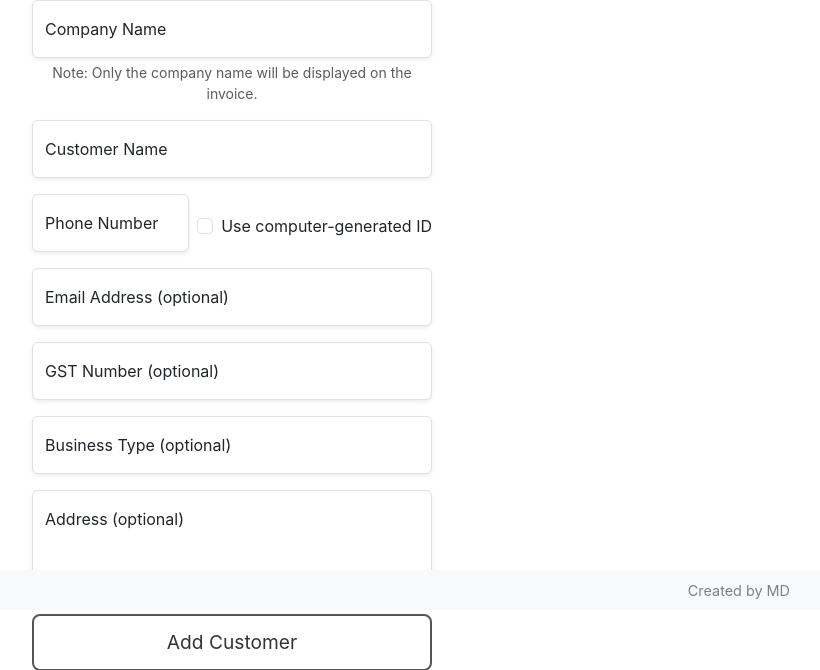
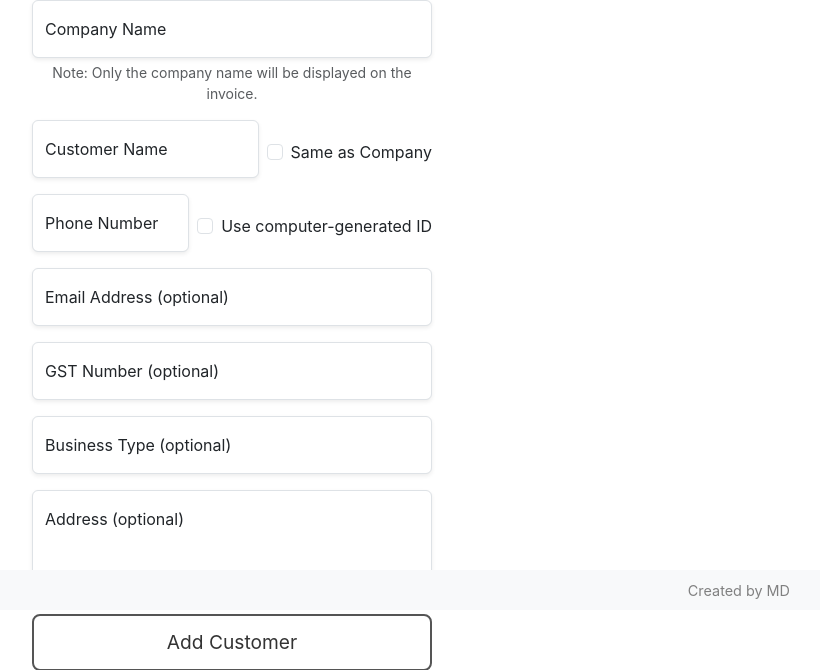
Before and after one commit to dineshmiriyala/bill-generator, a Flask app: page /create_customers in a window 1280 px wide. Shown: the part 190-860 px from the top of the page, without its empty margins (408-1228 px from the left). Run offline with Flask 3, Linux system fonts and the light colour scheme; some libraries are stand-ins or nearby versions.

Commit message:
V2.1.1: Minor fixes

```diff
--- a/templates/add_customer.html
+++ b/templates/add_customer.html
@@ -22,9 +22,21 @@
       <div class="form-text text-muted">Note: Only the company name will be displayed on the invoice.</div>
     </div>
 
-    <div class="form-floating mb-3">
-      <input type="text" class="form-control shadow-sm" id="name" name="name" placeholder="Customer Name" value="{{ name or '' }}" required>
-      <label for="name">Customer Name</label>
+    <div class="mb-3">
+      <div class="row g-2 align-items-center">
+        <div class="col">
+          <div class="form-floating">
+            <input type="text" class="form-control shadow-sm" id="name" name="name" placeholder="Customer Name" value="{{ name or '' }}" required>
+            <label for="name">Customer Name</label>
+          </div>
+        </div>
+        <div class="col-auto">
+          <div class="form-check mt-2">
+            <input class="form-check-input" type="checkbox" id="same_as_company" name="same_as_company">
+            <label class="form-check-label" for="same_as_company">Same as Company</label>
+          </div>
+        </div>
+      </div>
     </div>
 
     <div class="mb-3">
@@ -96,6 +108,41 @@
         }
         document.addEventListener('DOMContentLoaded', sync);
         if (cb) cb.addEventListener('change', sync);
+
+        // --- Same as Company toggle for Customer Name ---
+        document.addEventListener('DOMContentLoaded', function() {
+          const sameAsCompany = document.getElementById('same_as_company');
+          const nameField = document.getElementById('name');
+          const companyField = document.getElementById('company');
+
+          function syncNameWithCompany() {
+            if (!sameAsCompany || !nameField || !companyField) return;
+            if (sameAsCompany.checked) {
+              nameField.dataset.prev = nameField.value || '';
+              nameField.value = companyField.value;
+              nameField.readOnly = true;
+              nameField.classList.add('bg-light');
+            } else {
+              nameField.readOnly = false;
+              nameField.classList.remove('bg-light');
+              if (nameField.dataset.prev !== undefined) {
+                nameField.value = nameField.dataset.prev;
+                delete nameField.dataset.prev;
+              }
+            }
+          }
+
+          if (sameAsCompany) {
+            sameAsCompany.addEventListener('change', syncNameWithCompany);
+          }
+          if (companyField) {
+            companyField.addEventListener('input', () => {
+              if (sameAsCompany && sameAsCompany.checked) {
+                nameField.value = companyField.value;
+              }
+            });
+          }
+        });
       })();
     </script>
   </form>
```
Also changed, not shown: templates/about_user.html (+3 -8 lines), templates/create_bill.html (+8 -2 lines), README.md.
